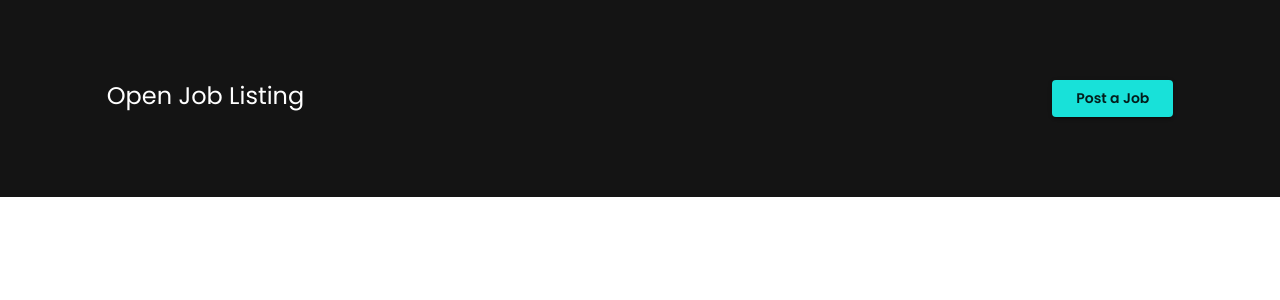
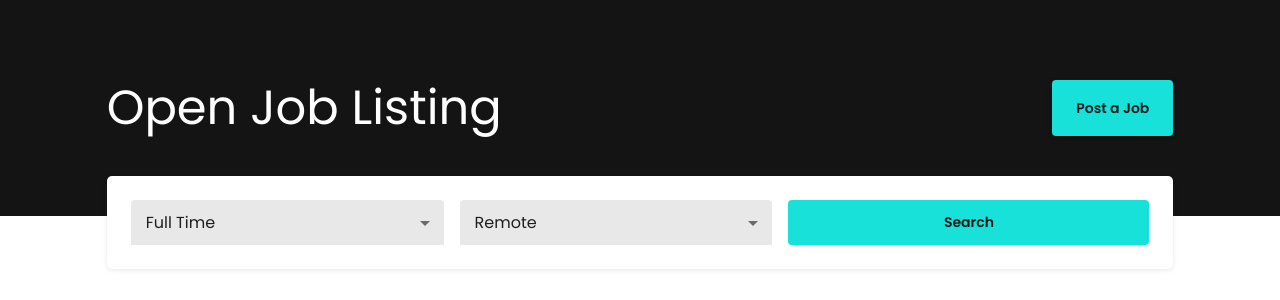
Before and after one commit to ZiyadHammad/Job_Listing, a React (Create React App) app: page / in a window 1280 px wide. Shown: the top 300 px of the page. Built offline with nearby package versions, Linux system fonts and the light colour scheme.

Commit message:
Working on Search Component

```diff
--- a/src/App.js
+++ b/src/App.js
@@ -1,11 +1,17 @@
-import { Box, ThemeProvider } from "@material-ui/core"
+import { ThemeProvider, Grid } from "@material-ui/core"
 import theme from "./theme/Themes"
 import Header from "./components/Header";
+import SearchBar from "./components/SearchBar";
 
 function App() {
   return (
     <ThemeProvider theme={theme}>
-     <Header />
+      <Header />
+      <Grid container justify="center">
+        <Grid item xs={10}>
+          <SearchBar />
+        </Grid>
+      </Grid>
     </ThemeProvider>
   );
 }
--- a/src/components/Header/index.js
+++ b/src/components/Header/index.js
@@ -1,15 +1,17 @@
 import React from "react"
 import { Box, Grid, Typography, Button } from "@material-ui/core"
 
-export default (props) => (
+export default (props) => {
+  return (
     <Box py={10} bgcolor="secondary.main" color="white" >
       <Grid container justify="center">
         <Grid item xs={10} >
           <Box display="flex" justifyContent="space-between" >
-        <Typography variant="h5">Open Job Listing</Typography>
+            <Typography variant="h3">Open Job Listing</Typography>
             <Button variant="contained" color="primary" >Post a Job</Button>
           </Box>
         </Grid>
       </Grid>
     </Box>
   )
+}
--- /dev/null
+++ b/src/components/SearchBar/index.js
@@ -0,0 +1,38 @@
+import react from "react"
+import { Box, Button, Select, MenuItem, makeStyles } from "@material-ui/core"
+
+const useStyles = makeStyles({
+  wrapper: {
+      backgroundColor: "#fff",
+      display: "flex",
+      boxShadow: "0px 1px 5px rgba(0, 0, 0, 0.1)",
+      borderRadius: "5px",
+        "& > *": {
+          flex: 1,
+          height: "45px",
+          margin: "8px",
+        }
+  }
+})
+
+export default (props) => {
+  const classes = useStyles()
+  return (
+
+    <Box mt={-5} mb={2} p={2} className={classes.wrapper}>
+      <Select disableUnderline variant="filled" defaultValue="Full Time" >
+        <MenuItem value="Full Time">Full Time</MenuItem>
+        <MenuItem value="Part Time">Part Time</MenuItem>
+        <MenuItem value="Contract">Contract</MenuItem>
+      </Select>
+
+      <Select disableUnderline variant="filled" defaultValue="Remote" >
+        <MenuItem value="Remote">Remote</MenuItem>
+        <MenuItem value="In Office">In Office</MenuItem>
+      </Select>
+      <Button variant="contained" color="primary" disableElevation >
+        Search
+      </Button>
+    </Box>
+  )
+}
```
Lines whose indentation alone changed are shown as unchanged.
